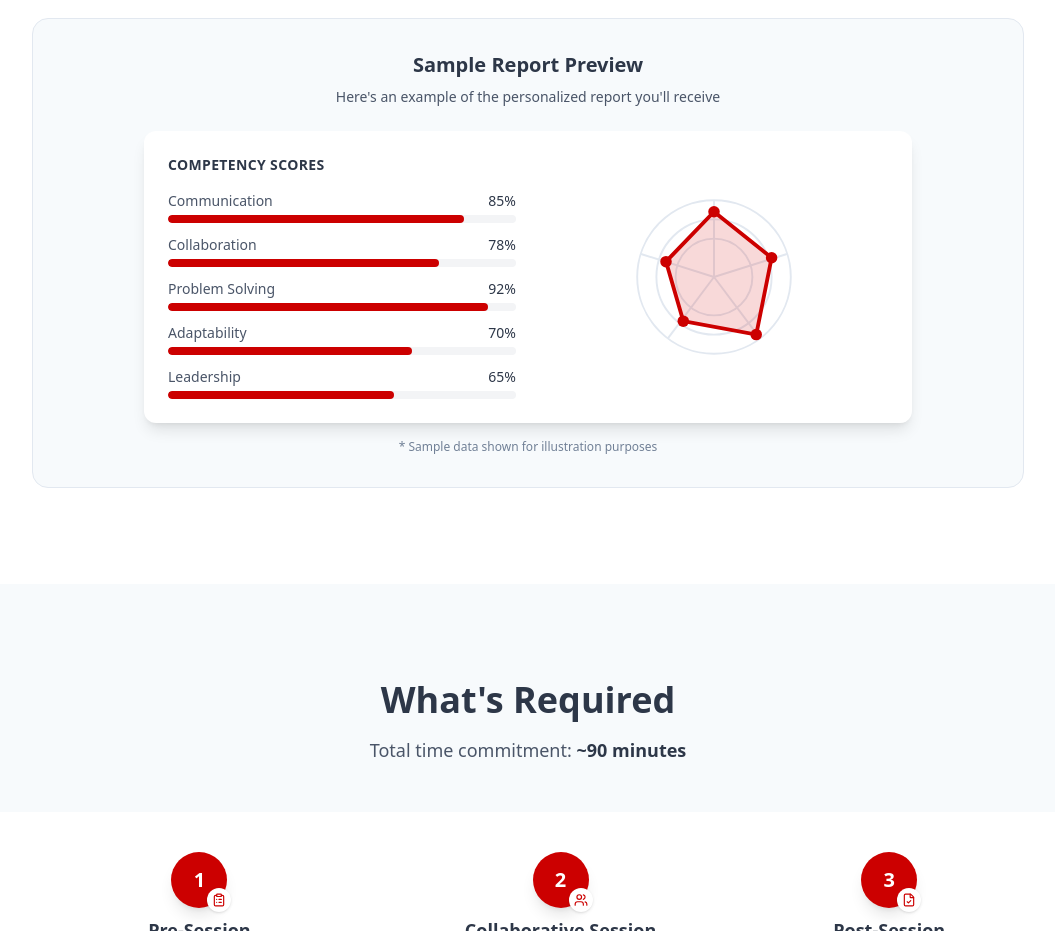
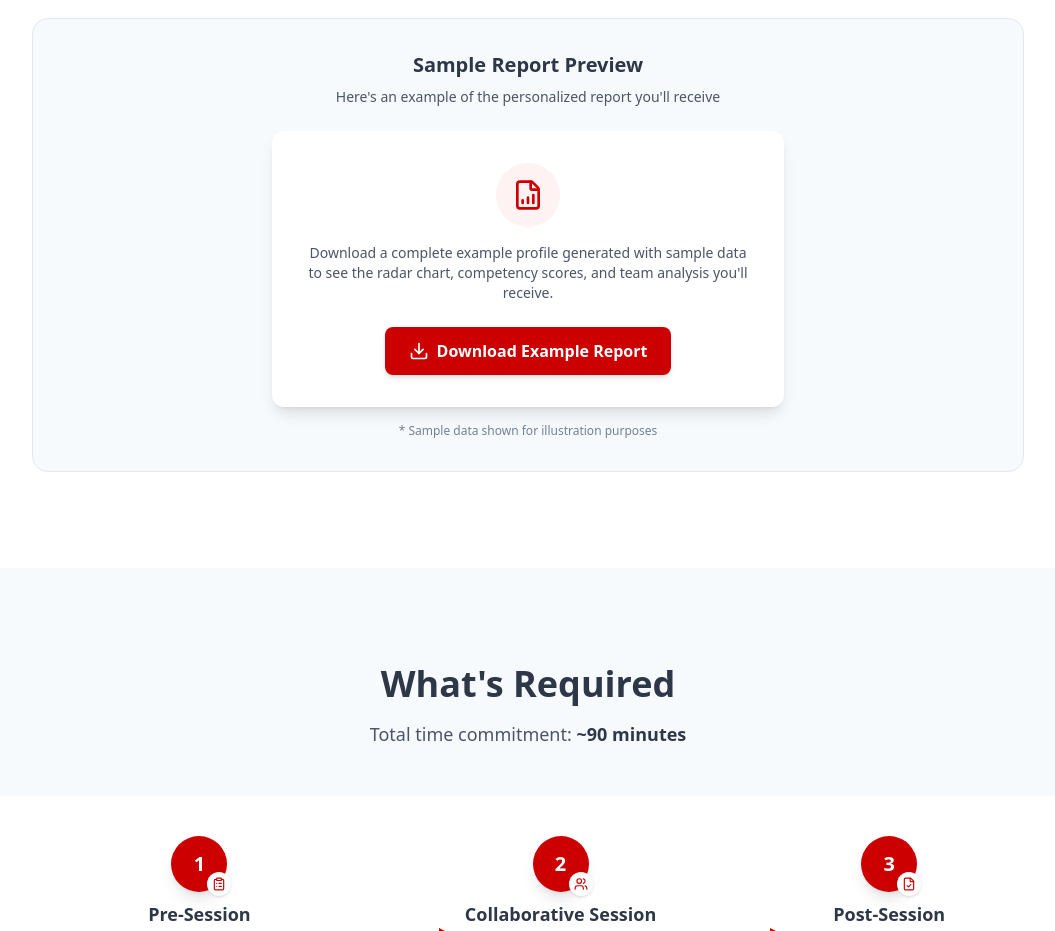
Before and after one commit to weberswords/research-website, a React (Vite) app: page / in a window 1280 px wide. Shown: the part 1300-2231 px from the top of the page, without its empty margins (112-1167 px from the left). Built offline with nearby package versions, Linux system fonts and the light colour scheme.

Commit message:
Replace sample report mockup with example PDF download card
Replace the hand-coded HTML/SVG mockup in Benefits section with a
download card linking to the real example profile PDF generated from
dummy data.

https://claude.ai/code/session_01VAymKg6iGXAuLg4JicDg3M

```diff
--- a/src/components/Benefits.jsx
+++ b/src/components/Benefits.jsx
@@ -1,4 +1,4 @@
-import { Award, Users, PieChart } from 'lucide-react'
+import { Award, Users, PieChart, FileBarChart, Download } from 'lucide-react'
 
 const benefits = [
   {
@@ -69,72 +69,22 @@ function Benefits() {
             </p>
           </div>
 
-          {/* Report mockup */}
-          <div className="bg-white rounded-xl shadow-lg p-6 max-w-3xl mx-auto">
-            <div className="flex flex-col md:flex-row gap-6">
-              {/* Left side - scores */}
-              <div className="flex-1">
-                <h4 className="font-semibold text-primary-charcoal mb-4 text-sm uppercase tracking-wide">
-                  Competency Scores
-                </h4>
-                <div className="space-y-3">
-                  {[
-                    { name: 'Communication', score: 85 },
-                    { name: 'Collaboration', score: 78 },
-                    { name: 'Problem Solving', score: 92 },
-                    { name: 'Adaptability', score: 70 },
-                    { name: 'Leadership', score: 65 },
-                  ].map((item) => (
-                    <div key={item.name}>
-                      <div className="flex justify-between text-sm mb-1">
-                        <span className="text-text-gray">{item.name}</span>
-                        <span className="font-medium text-primary-charcoal">{item.score}%</span>
-                      </div>
-                      <div className="h-2 bg-gray-100 rounded-full overflow-hidden">
-                        <div
-                          className="h-full bg-primary-scarlet rounded-full"
-                          style={{ width: `${item.score}%` }}
-                        />
-                      </div>
-                    </div>
-                  ))}
-                </div>
-              </div>
-
-              {/* Right side - mini radar chart */}
-              <div className="flex-1 flex items-center justify-center">
-                <div className="w-48 h-48 relative">
-                  <svg viewBox="0 0 100 100" className="w-full h-full">
-                    {/* Background circles */}
-                    <circle cx="50" cy="50" r="40" fill="none" stroke="#e2e8f0" strokeWidth="1" />
-                    <circle cx="50" cy="50" r="30" fill="none" stroke="#e2e8f0" strokeWidth="1" />
-                    <circle cx="50" cy="50" r="20" fill="none" stroke="#e2e8f0" strokeWidth="1" />
-
-                    {/* 5 axes at 72° intervals from center */}
-                    <line x1="50" y1="50" x2="50" y2="10" stroke="#e2e8f0" strokeWidth="1" />
-                    <line x1="50" y1="50" x2="88" y2="38" stroke="#e2e8f0" strokeWidth="1" />
-                    <line x1="50" y1="50" x2="74" y2="82" stroke="#e2e8f0" strokeWidth="1" />
-                    <line x1="50" y1="50" x2="26" y2="82" stroke="#e2e8f0" strokeWidth="1" />
-                    <line x1="50" y1="50" x2="12" y2="38" stroke="#e2e8f0" strokeWidth="1" />
-
-                    {/* Data polygon - points on the 5 axes */}
-                    <polygon
-                      points="50,16 80,40 72,80 34,73 25,42"
-                      fill="rgba(204, 0, 0, 0.15)"
-                      stroke="#cc0000"
-                      strokeWidth="2"
-                    />
-
-                    {/* Data points - aligned with axes */}
-                    <circle cx="50" cy="16" r="3" fill="#cc0000" />
-                    <circle cx="80" cy="40" r="3" fill="#cc0000" />
-                    <circle cx="72" cy="80" r="3" fill="#cc0000" />
-                    <circle cx="34" cy="73" r="3" fill="#cc0000" />
-                    <circle cx="25" cy="42" r="3" fill="#cc0000" />
-                  </svg>
-                </div>
-              </div>
+          {/* Download card */}
+          <div className="bg-white rounded-xl shadow-lg p-8 max-w-lg mx-auto text-center">
+            <div className="w-16 h-16 bg-red-50 rounded-full flex items-center justify-center mx-auto mb-4">
+              <FileBarChart className="w-8 h-8 text-primary-scarlet" />
             </div>
+            <p className="text-text-gray text-sm mb-6">
+              Download a complete example profile generated with sample data to see the radar chart, competency scores, and team analysis you&apos;ll receive.
+            </p>
+            <a
+              href="/example-profile.pdf"
+              download
+              className="inline-flex items-center gap-2 px-6 py-3 bg-primary-scarlet text-white font-semibold rounded-lg hover:bg-red-700 transition-colors shadow-md hover:shadow-lg"
+            >
+              <Download className="w-5 h-5" />
+              Download Example Report
+            </a>
           </div>
 
           <p className="text-center text-xs text-accent-gray mt-4">
```
